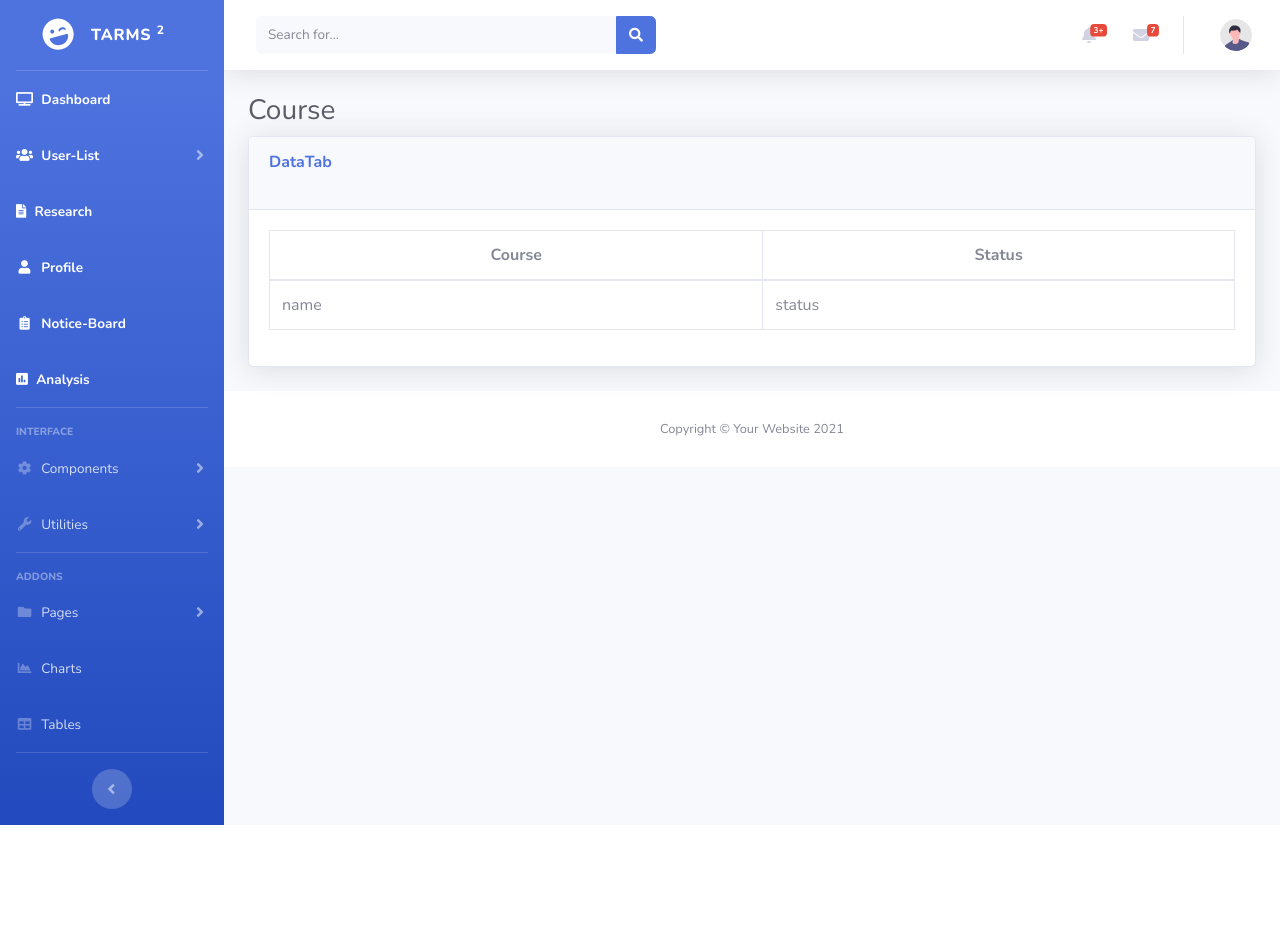
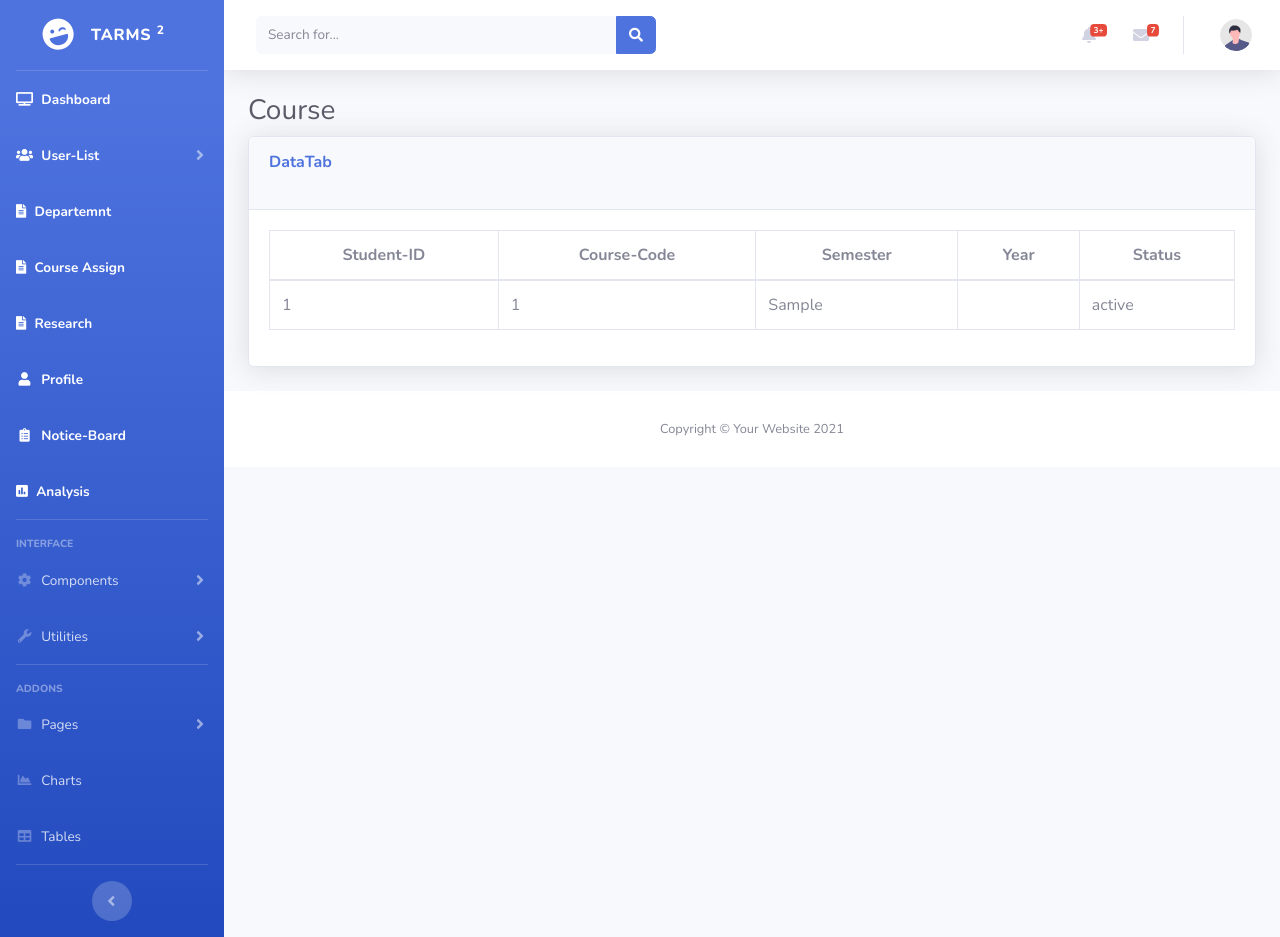
Before and after one commit to mst-sumaiya-shorab/TRTMS, a Laravel app: page /course in a window 1280 px wide. Before the commit the page ends 825 px from the top, so only its background shows below. Run offline with Laravel 10, Linux system fonts and the light colour scheme; tables that the repository leaves empty hold one stand-in row (values such as "Sample post"); data that the repository does not hold is empty.

Commit message:
course blade and create

```diff
--- /dev/null
+++ b/app/Http/Controllers/CourseController.php
@@ -0,0 +1,44 @@
+<?php
+
+namespace App\Http\Controllers;
+
+use App\Http\Controllers\Controller;
+use App\Models\Course;
+use App\Models\Student;
+use Illuminate\Http\Request;
+
+class CourseController extends Controller
+{
+    public function course()
+    {
+        $allcourse = Course::with('student')->get();
+        return view('pages.course.course', compact('allcourse'));
+    }
+    public function create()
+    {
+        $data['students'] = Student::all();
+        return view('pages.course.create', $data);
+    }
+    public function store(Request $request)
+    {
+        $id = $request->id;
+        $student_id = $request->student_id;
+        $course_id = $request->course_id;
+        $semester = $request->semester;
+
+
+        $this->validate($request, [
+            'student_id' => 'required',
+            'course_id' => 'required',
+            'semester' => 'required',
+        ]);
+        $data = $request->all();
+
+        unset($data['_token']);
+        Course::create($data);
+
+        return redirect()->route('course');
+
+        dd($request->all(), $request->validated());
+    }
+}
--- a/app/Http/Controllers/FacultyController.php
+++ b/app/Http/Controllers/FacultyController.php
@@ -14,7 +14,7 @@
     public function faculty()
     {
 
-        $allfaculty = Faculty::all();
+        $allfaculty = Faculty::with('department')->get();
 
         return view('pages.faculty.facultylist', compact('allfaculty'));
     }
--- /dev/null
+++ b/app/Models/Course.php
@@ -0,0 +1,15 @@
+<?php
+
+namespace App\Models;
+
+use Illuminate\Database\Eloquent\Factories\HasFactory;
+use Illuminate\Database\Eloquent\Model;
+
+class Course extends Model
+{
+    protected $guarded = ['id'];
+    public function student()
+    {
+        return $this->belongsTo(Student::class);
+    }
+}
--- a/app/Models/Faculty.php
+++ b/app/Models/Faculty.php
@@ -11,4 +11,9 @@
     use HasFactory;
 
     protected $guarded = ['id'];
+
+    public function department()
+    {
+        return $this->belongsTo(Department::class);
+    }
 }
--- a/resources/views/master.blade.php
+++ b/resources/views/master.blade.php
@@ -53,12 +53,21 @@
                 <div id="collapseOne" class="collapse" aria-labelledby="headingTwo" data-parent="#accordionSidebar">
                     <div class="bg-white py-2 collapse-inner rounded">
                         <h6 class="collapse-header">User:</h6>
-                        <a class="collapse-item" href="{{route ('department')}}">Department</a>
                         <a class="collapse-item" href="{{ route('facultylist')}}">Faculty</a>
                         <a class="collapse-item" href="{{ route('studentlist')}}">Student</a>
                         <a class="collapse-item" href="{{ route('newregister')}}">Pending Student</a>
                     </div>
                 </div>
+            </li>
+            <li class="nav-item active">
+                <a class="nav-link" href="{{route ('department')}}">
+                    <i class="fas fa-file-alt"></i>
+                    <span>Departemnt</span></a>
+            </li>
+            <li class="nav-item active">
+                <a class="nav-link" href="{{ route ('course')}}">
+                    <i class="fas fa-file-alt"></i>
+                    <span>Course Assign</span></a>
             </li>
 
             <li class="nav-item active">
--- a/resources/views/pages/course/course.blade.php
+++ b/resources/views/pages/course/course.blade.php
@@ -12,7 +12,7 @@
     <div class="card shadow mb-4">
         <div class="card-header py-3 ">
             <h6 class="m-0 font-weight-bold text-primary">DataTab</h6>
-            <form action="{{ route('department.create')}}" method="get">
+            <form action="{{ route('course.create')}}" method="get">
                 <button type="submit" class="btnf btn-primary btn-user btn-block">
                     Add
                 </button>
@@ -24,19 +24,25 @@
                     <thead>
 
                         <tr>
-                            <th>Course</th>
+                            <th>Student-ID</th>
+                            <th>Course-Code</th>
+                            <th>Semester</th>
+                            <th>Year</th>
                             <th>Status</th>
 
                         </tr>
                     </thead>
 
                     <tbody>
-
+                    @foreach($allcourse as $item)
                        <tr>
-                        <td>name</td>
-                        <td>status</td>
+                        <td>{{$item->student?->s_id}}</td>
+                        <td>{{$item->course_id}}</td>
+                        <td>{{$item->semester}}</td>
+                        <td>{{$item->year}}</td>
+                        <td>{{$item->status}}</td>
                        </tr>
-
+                       @endforeach
                     </tbody>
                 </table>
             </div>
--- a/resources/views/pages/faculty/create.blade.php
+++ b/resources/views/pages/faculty/create.blade.php
@@ -39,8 +39,9 @@
                                 @foreach($departments as $department)
                                 <option value="{{ $department->id }}">{{ $department->name }}</option>
                                 @endforeach
+
                             </select>
-                            <!-- <input type="text" class="form-control form-control-user" id="department" value="{{ old('department') }}" placeholder="Department" name="department"> -->
+
                             @if($errors->has('department_id'))
                             <div class="alert alert-danger">{{ $errors->first('department_id')}}</div>
                             @endif
--- a/resources/views/pages/faculty/facultylist.blade.php
+++ b/resources/views/pages/faculty/facultylist.blade.php
@@ -40,7 +40,7 @@
                         <tr>
                             <td>{{$item->name}}</td>
                             <td>{{$item->f_id}}</td>
-                            <td>{{$item->department}}</td>
+                            <td>{{$item->department?->name}}</td>
                             <td>{{$item->room_no}}</td>
                             <td>{{$item->phone}}</td>
                             <td>{{$item->email}}</td>
--- a/routes/web.php
+++ b/routes/web.php
@@ -3,6 +3,7 @@
 use Illuminate\Auth\Events\Logout;
 use Illuminate\Support\Facades\Route;
 use App\Http\Controllers\AdminController;
+use App\Http\Controllers\CourseController;
 use App\Http\Controllers\ApproveController;
 use App\Http\Controllers\FacultyController;
 use App\Http\Controllers\StudentController;
@@ -12,6 +13,7 @@
 use App\Http\Controllers\DepartmentController;
 use App\Http\Controllers\NewRegisterController;
 use App\Http\Controllers\Auth\RegisterController;
+use GuzzleHttp\Promise\Create;
 
 /*
 |--------------------------------------------------------------------------
@@ -71,7 +73,9 @@
 Route::get('/semester',[DepartmentController::class,'semester'])->name('semester');
 
 //course
-Route::get('/course',[DepartmentController::class,'course'])->name('course');
+Route::get('/course',[CourseController::class,'course'])->name('course');
+Route::get('/course/create',[CourseController::class,'create'])->name('course.create');
+Route::post('/course/store',[CourseController::class,'store'])->name('course.store');
 
 
 //research
```
Also changed, not shown: resources/views/auth/register.blade.php (+8 -1 lines), resources/views/pages/course/create.blade.php (added, +89 -0 lines), database/migrations/2024_03_19_061614_create_courses_table.php (added).
